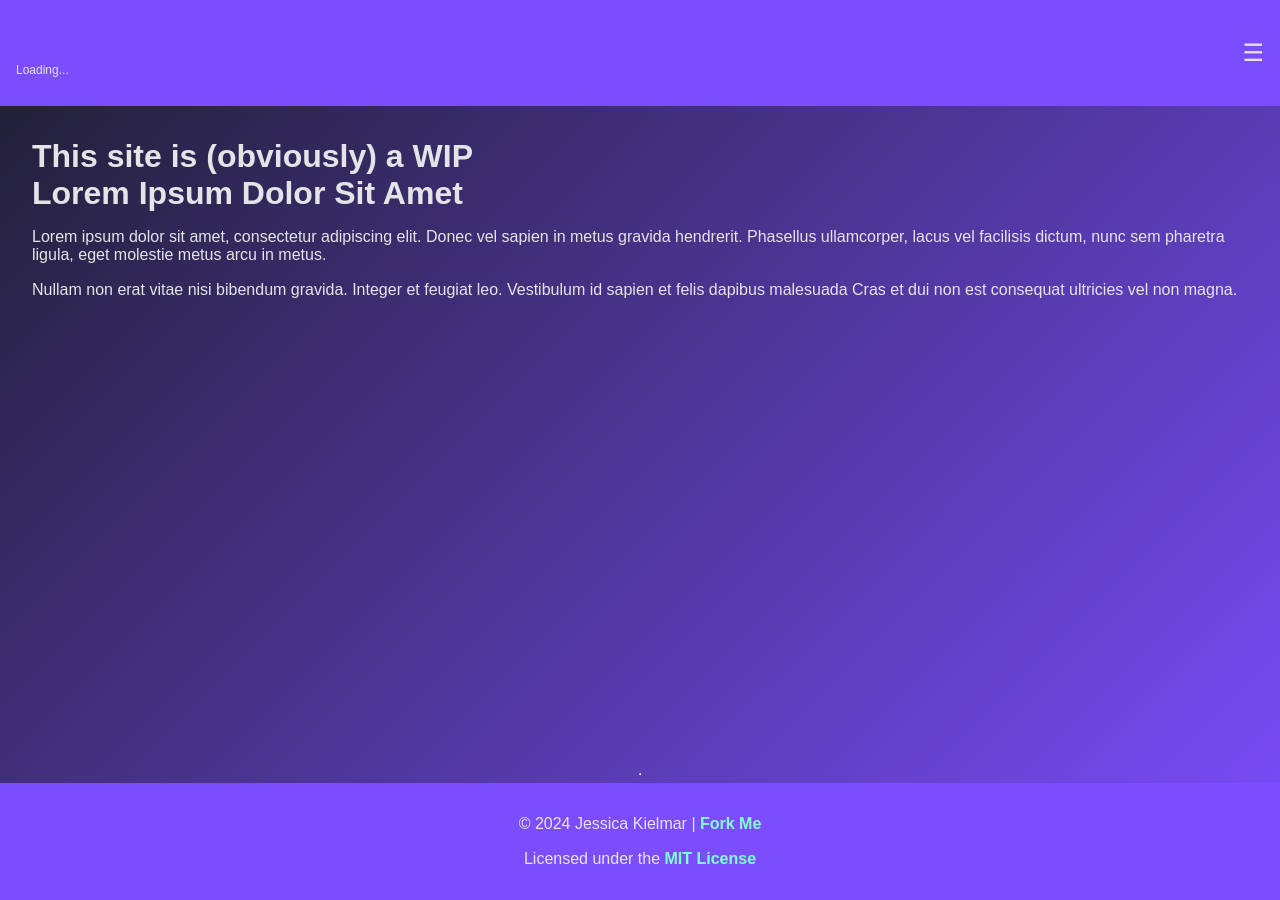
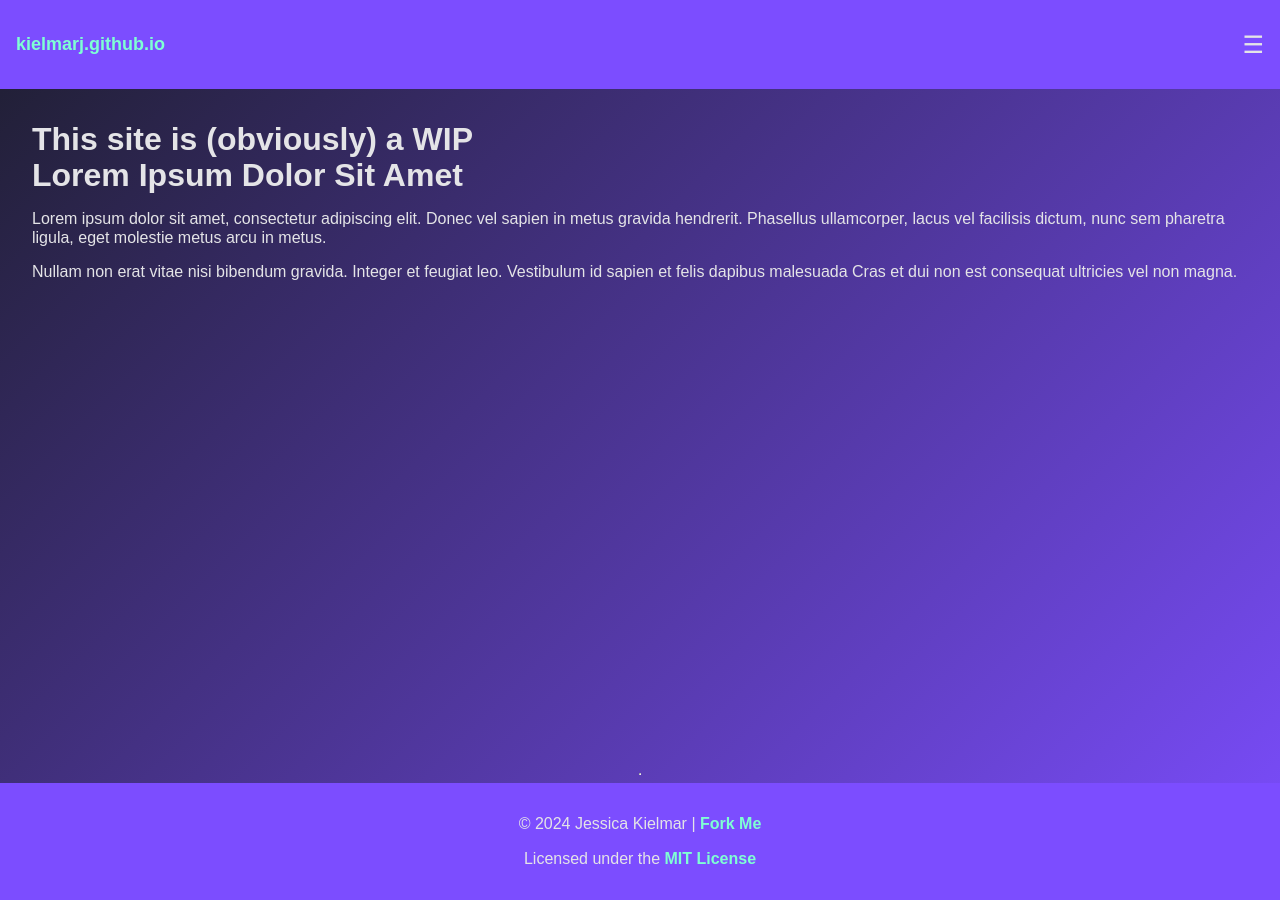
Before and after one commit to kielmarj/kielmarj.github.io, a Jekyll site: the page built from docs/index.html, in a window 1280 px wide. Built offline with Jekyll 4.4.1, drawn with Linux system fonts in a browser that asks for light colours.

Commit message:
Update default.html

```diff
--- a/docs/_layouts/default.html
+++ b/docs/_layouts/default.html
@@ -10,10 +10,7 @@
 <body>
   <header>
     <div class="header-container">
-      <div style="align: left;">
-        <p style="font-size: 18px;"><a href="kielmarj.github.io">{{ base.url }}</a></p><br>
-        <p id="joke" style="font-size: 12px;">Loading...</p>
-      </div>
+        <p style="font-size: 18px;"><a href="https://kielmarj.github.io">kielmarj.github.io</a></p>
         <nav>
         <ul class="dropdown">
           <li class="dropdown-item">
```
